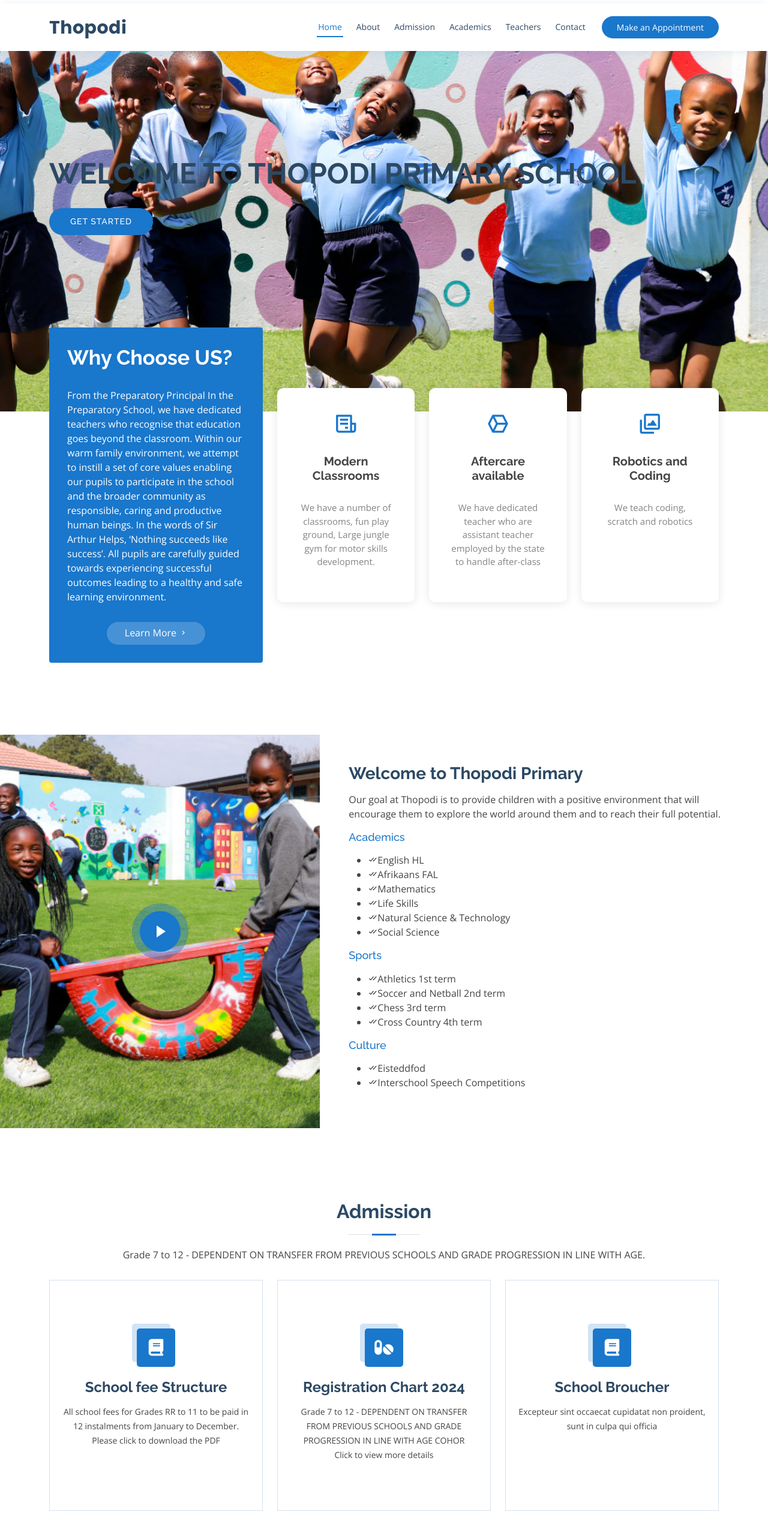
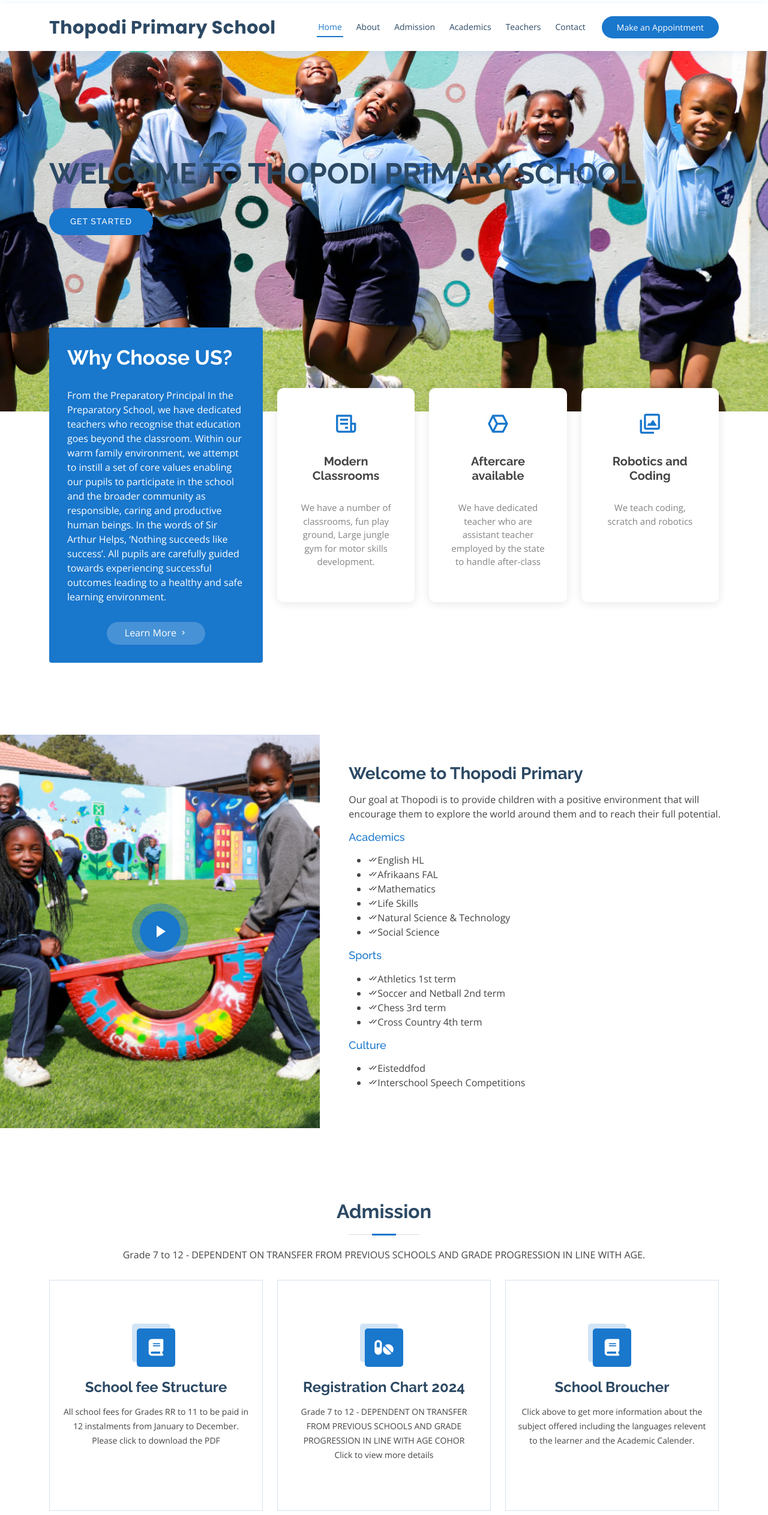
Before and after one commit to brianshongwe/thopodi-primary, a plain HTML site: page index.html in a window 1280 px wide. Shown: the part 34-2560 px from the top of the page at 60% size. Drawn offline with nearby package versions, Linux system fonts and the light colour scheme.

```diff
--- a/index.html
+++ b/index.html
@@ -52,7 +52,7 @@
   <header id="header" class="fixed-top">
     <div class="container d-flex align-items-center">
 
-      <h1 class="logo me-auto"><a href="index.html">Thopodi</a></h1>
+      <h1 class="logo me-auto"><a href="index.html">Thopodi Primary School</a></h1>
       <!-- Uncomment below if you prefer to use an image logo -->
       <!-- <a href="index.html" class="logo me-auto"><img src="assets/img/logo.png" alt="" class="img-fluid"></a>-->
 
@@ -219,7 +219,7 @@
             <div class="icon-box">
               <div class="icon"><i class="fas fa-book"></i></div>
               <h4><a href="assets/st-francis-brochure.pdf" target="_blank">School Broucher</a></h4>
-              <p>Excepteur sint occaecat cupidatat non proident, sunt in culpa qui officia</p>
+              <p>Click above to get more information about the subject offered including the languages relevent to the learner and the Academic Calender.</p>
             </div>
           </div>
 
@@ -519,7 +519,6 @@
       </div>
     </section><!-- End Frequently Asked Questions Section -->
 
-
     <!-- ======= Gallery Section ======= -->
     <section id="gallery" class="gallery">
       <div class="container">
```
